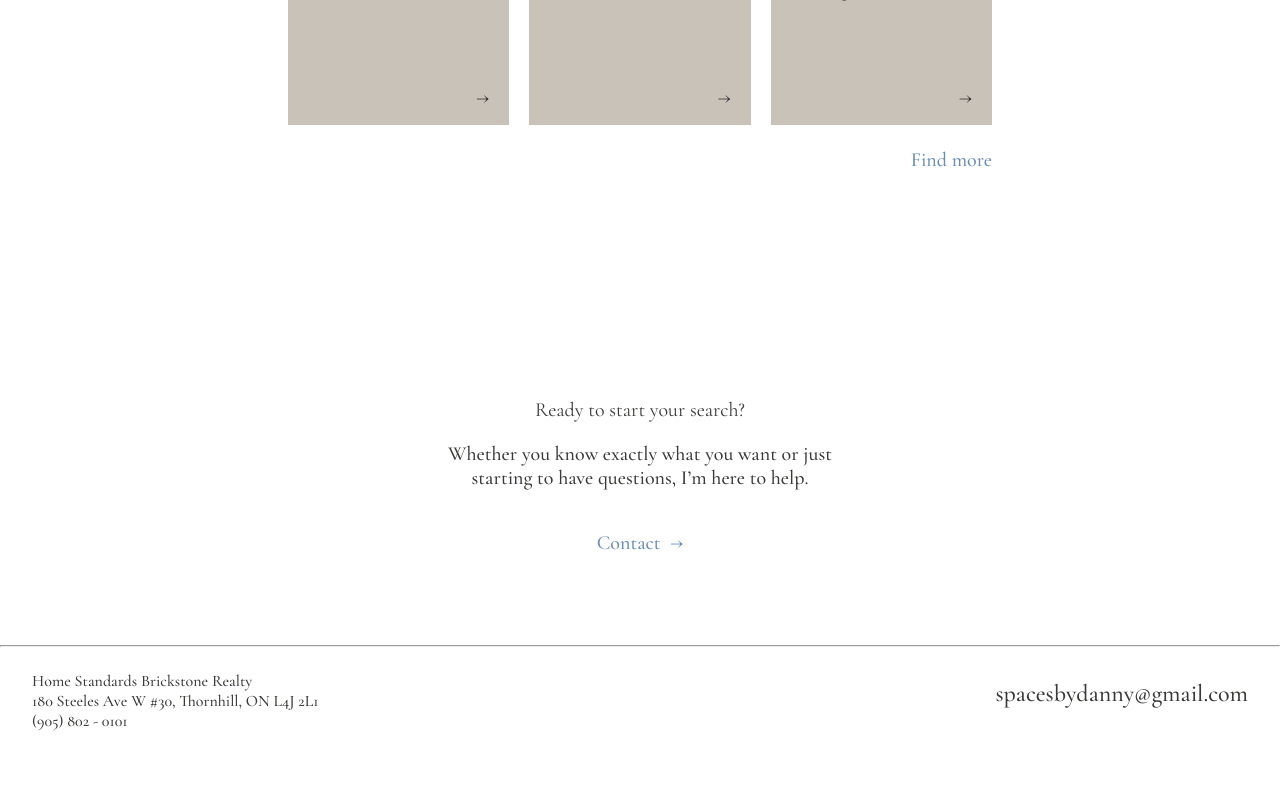
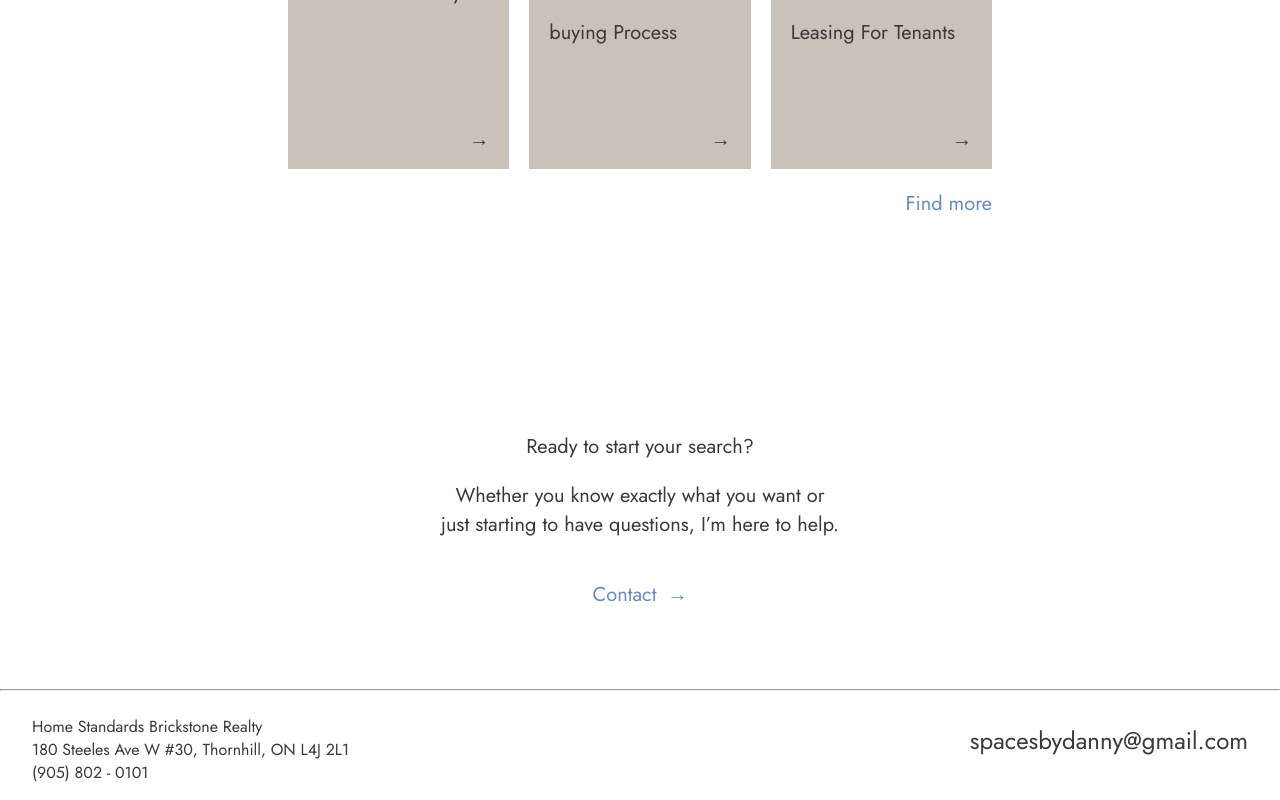
Before and after one commit to dhl92000/react_website, a React (Vite) app: page / in a window 1280 px wide. Shown: the part 2349-3149 px from the top of the page. Before the commit the page ends 3096 px from the top, so only its background shows below. Built offline with nearby package versions, Linux system fonts and the light colour scheme; a web font is replaced by a local one.

Commit message:
Change font back to san serif

```diff
--- a/src/components/Calltoaction.css
+++ b/src/components/Calltoaction.css
@@ -2,8 +2,8 @@
 .button-contact {
     background-color: transparent;
     border: none;
-    font-family: var(--serif-font);
-    font-weight: 500;
+    font-family: var(--main-font);
+    font-weight: 400;
     color: var(--lightblue-primary);
 }
 
--- a/src/components/Footer.css
+++ b/src/components/Footer.css
@@ -1,5 +1,5 @@
 footer {
-    font-family: var(--serif-font);
+    font-family: var(--main-font);
     display: flex;
     flex-wrap: wrap-reverse;
     width: 60vw;
--- a/src/components/Header.css
+++ b/src/components/Header.css
@@ -5,7 +5,7 @@ a {
 .header {
     background-color:rgba(255, 255, 255, 1);
     color: var(--grey-primary);
-    font-family: var(--serif-font);
+    font-family: var(--main-font);
     font-size: 1.5rem;
     letter-spacing: 0.05rem;
     width: 100%;
@@ -102,8 +102,6 @@ a {
     visibility: visible;
 }
 
-
-
 .open .burger1 {
     transform: rotate(45deg);
 }
@@ -120,8 +118,6 @@ a {
 .menu {
     display: none;
 }
-
-
 
 @media (min-width: 750px){
     .menu {
--- a/src/index.css
+++ b/src/index.css
@@ -1,7 +1,6 @@
 :root {
-  /* font-family: "Jost", sans-serif; */
-  font-family: "Cormorant Garamond", serif;
-  font-weight: 500;
+  font-family: "Jost", sans-serif;
+  font-weight: 400;
   color: #393937;
 
   background-color: #FFFFFF;
@@ -11,8 +10,9 @@
   -moz-osx-font-smoothing: grayscale;
   /* color-scheme: light dark; */
 
-  --serif-font: "Cormorant Garamond", serif;
-  --sanSerif-font: "Jost", sans-serif;
+  /* "Cormorant Garamond", serif;
+  "Jost", sans-serif; */
+  --main-font: "Jost", sans-serif;
   --lightblue-primary: #688BBC;
   --lightblue-seconday: #AAC0DE;
   --taupe: #C8C2B9;
@@ -46,7 +46,7 @@ blockquote {
   min-height: 60vh;
   max-width: 85vw;
   margin: 5rem auto;
-  font-weight: 500;
+  font-weight: 400;
 
   line-height: 2rem;
 }
@@ -58,13 +58,13 @@ blockquote {
 
 .subpage-intro h1 {
   text-align: center;
-  font-weight: 500;
+  font-weight: 400;
   margin-bottom: 3rem;
   line-height: 4rem;
 }
 
 .subpage-intro h4 {
-  font-weight: 500;
+  font-weight: 400;
 }
 
 .subpage-resources-list {
@@ -91,7 +91,6 @@ blockquote {
   .subpage-resources-list {
     line-height: 5rem;
   }
-
 }
 
 @media (min-width: 900px){
@@ -100,6 +99,4 @@ blockquote {
     width: 40vw;
     font-size: var(--webbody);
   }
-
-
 }
--- a/src/pages/Home.css
+++ b/src/pages/Home.css
@@ -43,8 +43,8 @@ main {
 .button-cta {
     background-color: transparent;
     border: none;
-    font-family: var(--serif-font);
-    font-weight: 600;
+    font-family: var(--main-font);
+    font-weight: 400;
     color: var(--lightblue-primary);
     padding: 0;
     margin-bottom: 10px;
@@ -101,7 +101,7 @@ main {
 }
 
 .landing-title h1 {
-    font-family: var(--serif-font);
+    font-family: var(--main-font);
     font-weight: 400;
     color: var(--offwhite);
     margin: 0;
@@ -147,17 +147,7 @@ main {
     margin: 0;
 }
 
-
-/*
-display: block;
-max-inline-size: 100%;
-@media (min-width: 900px) and (max-width: 1439) {
-
-} */
-
 @media (min-width: 750px) {
-
-
     .banner {
         width: 160px;
     }
@@ -189,8 +179,6 @@ max-inline-size: 100%;
         align-items: start;
     }
 
-
-
     .landing-title {
         height: 70vh;
         flex-direction: row;
@@ -205,7 +193,6 @@ max-inline-size: 100%;
 
     .profile-pic {
         max-height: 400px;
-        /* box-shadow: 50px -50px var(--taupe); */
     }
 
     .service-list {
@@ -253,5 +240,4 @@ max-inline-size: 100%;
     .landing-title h1 {
         margin: 0.5em;
     }
-
 }
--- a/src/pages/Home.jsx
+++ b/src/pages/Home.jsx
@@ -103,8 +103,8 @@ const Home = () => {
               to="/resources"
               style={{
                 color: "#688BBC",
-                fontFamily: "var(--serif-font)",
-                fontWeight: 500,
+                fontFamily: "var(--main-font)",
+                fontWeight: 400,
               }}
             >
               Find more
```
